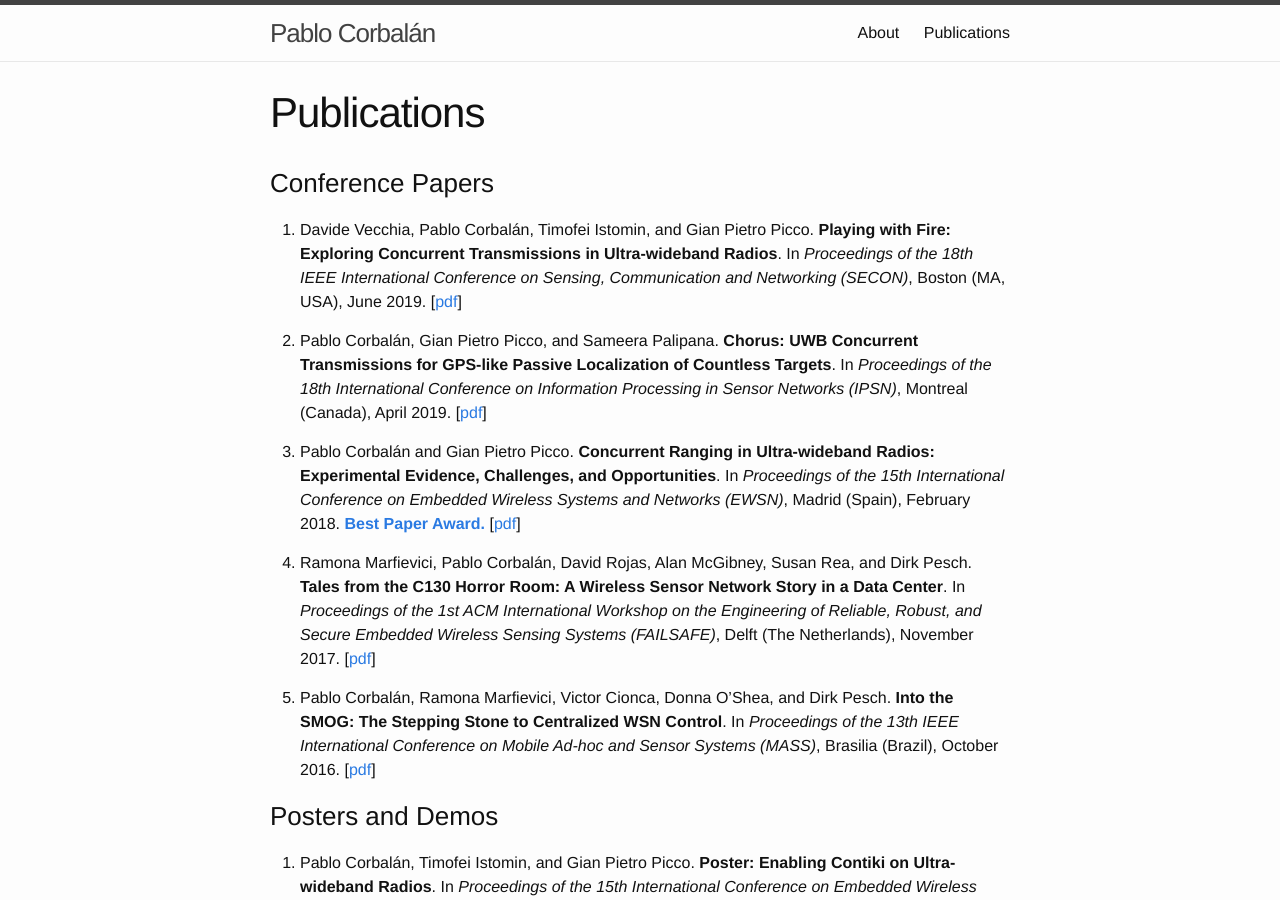
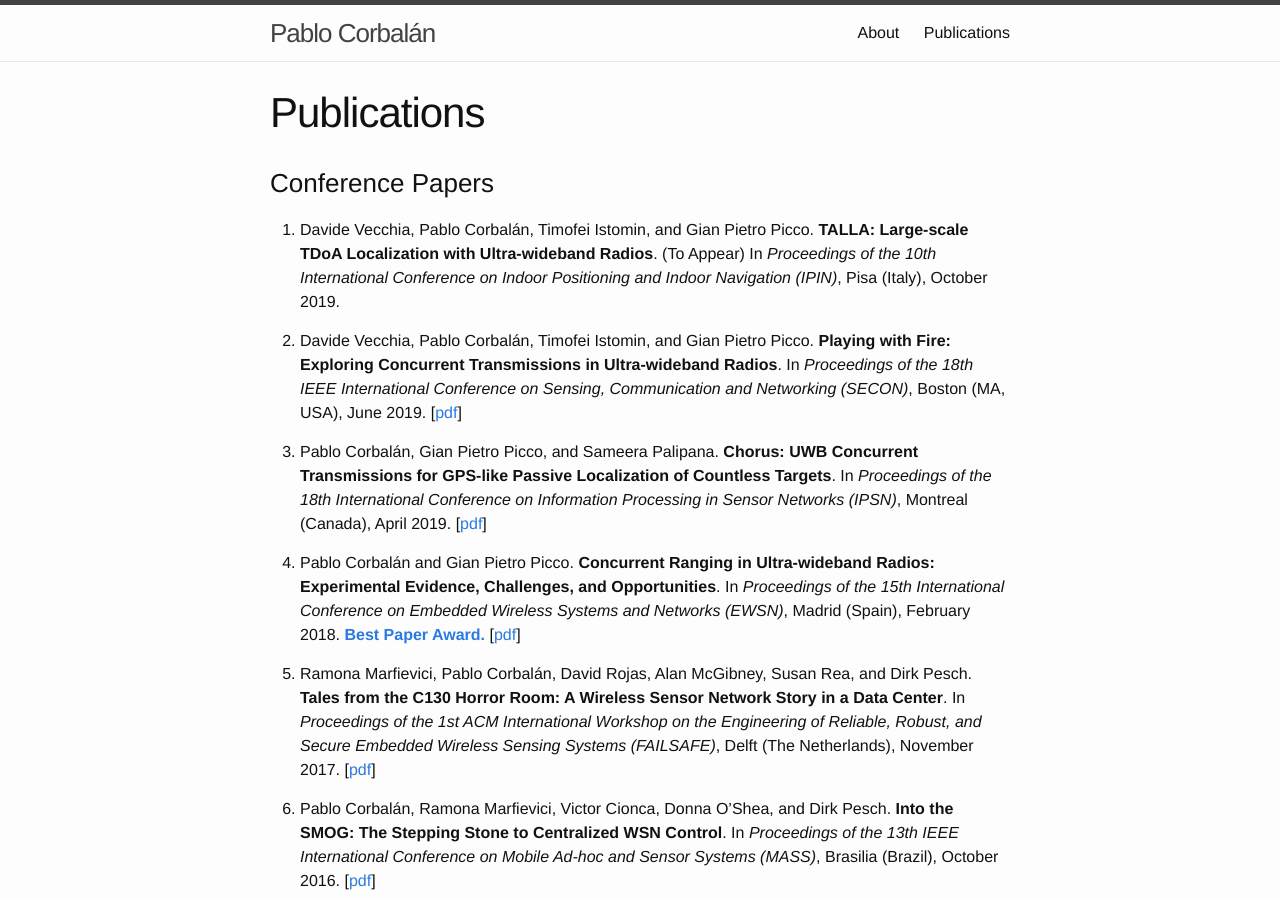
Before and after one commit to pablocorbalan/pablocorbalan.github.io, a Jekyll site: the page built from publications.md, in a window 1280 px wide and 900 px high. Built offline with Jekyll 4.4.1, drawn with Linux system fonts in a browser that asks for light colours.

Commit message:
Add TALLA paper to list (to appear)

```diff
--- a/publications.md
+++ b/publications.md
@@ -5,15 +5,17 @@ permalink: /publications/
 ---
 
 ### Conference Papers
-1. Davide Vecchia, Pablo Corbalán, Timofei Istomin, and Gian Pietro Picco. **Playing with Fire: Exploring Concurrent Transmissions in Ultra-wideband Radios**. In *Proceedings of the 18th IEEE International Conference on Sensing, Communication and Networking (SECON)*, Boston (MA, USA), June 2019. [[pdf](/docs/papers/fire-secon19.pdf)]
+1. Davide Vecchia, Pablo Corbalán, Timofei Istomin, and Gian Pietro Picco. **TALLA: Large-scale TDoA Localization with Ultra-wideband Radios**. (To Appear) In *Proceedings of the 10th International Conference on Indoor Positioning and Indoor Navigation (IPIN)*, Pisa (Italy), October 2019.
 
-2. Pablo Corbalán, Gian Pietro Picco, and Sameera Palipana. **Chorus: UWB Concurrent Transmissions for GPS-like Passive Localization of Countless Targets**. In *Proceedings of the 18th International Conference on Information Processing in Sensor Networks (IPSN)*, Montreal (Canada), April 2019. [[pdf](/docs/papers/chorus-ipsn19.pdf)]
+2. Davide Vecchia, Pablo Corbalán, Timofei Istomin, and Gian Pietro Picco. **Playing with Fire: Exploring Concurrent Transmissions in Ultra-wideband Radios**. In *Proceedings of the 18th IEEE International Conference on Sensing, Communication and Networking (SECON)*, Boston (MA, USA), June 2019. [[pdf](/docs/papers/fire-secon19.pdf)]
 
-3. Pablo Corbalán and Gian Pietro Picco. **Concurrent Ranging in Ultra-wideband Radios: Experimental Evidence, Challenges, and Opportunities**. In *Proceedings of the 15th International Conference on Embedded Wireless Systems and Networks (EWSN)*, Madrid (Spain), February 2018. **[Best Paper Award.](https://ewsn2018.networks.imdea.org)** [[pdf](/docs/papers/ewsn18-concurrent-ranging.pdf)]
+3. Pablo Corbalán, Gian Pietro Picco, and Sameera Palipana. **Chorus: UWB Concurrent Transmissions for GPS-like Passive Localization of Countless Targets**. In *Proceedings of the 18th International Conference on Information Processing in Sensor Networks (IPSN)*, Montreal (Canada), April 2019. [[pdf](/docs/papers/chorus-ipsn19.pdf)]
 
-4. Ramona Marfievici, Pablo Corbalán, David Rojas, Alan McGibney, Susan Rea, and Dirk Pesch. **Tales from the C130 Horror Room: A Wireless Sensor Network Story in a Data Center**. In *Proceedings of the 1st ACM International Workshop on the Engineering of Reliable, Robust, and Secure Embedded Wireless Sensing Systems (FAILSAFE)*, Delft (The Netherlands), November 2017. [[pdf](/docs/papers/tales-c130-horror-failsafe-2017.pdf)]
+4. Pablo Corbalán and Gian Pietro Picco. **Concurrent Ranging in Ultra-wideband Radios: Experimental Evidence, Challenges, and Opportunities**. In *Proceedings of the 15th International Conference on Embedded Wireless Systems and Networks (EWSN)*, Madrid (Spain), February 2018. **[Best Paper Award.](https://ewsn2018.networks.imdea.org)** [[pdf](/docs/papers/ewsn18-concurrent-ranging.pdf)]
 
-5. Pablo Corbalán, Ramona Marfievici, Victor Cionca, Donna O’Shea, and Dirk Pesch. **Into the SMOG: The Stepping Stone to Centralized WSN Control**. In *Proceedings of the 13th IEEE International Conference on Mobile Ad-hoc and Sensor Systems (MASS)*, Brasilia (Brazil), October 2016. [[pdf](/docs/papers/into-the-smog-ieee-mass.pdf)]
+5. Ramona Marfievici, Pablo Corbalán, David Rojas, Alan McGibney, Susan Rea, and Dirk Pesch. **Tales from the C130 Horror Room: A Wireless Sensor Network Story in a Data Center**. In *Proceedings of the 1st ACM International Workshop on the Engineering of Reliable, Robust, and Secure Embedded Wireless Sensing Systems (FAILSAFE)*, Delft (The Netherlands), November 2017. [[pdf](/docs/papers/tales-c130-horror-failsafe-2017.pdf)]
+
+6. Pablo Corbalán, Ramona Marfievici, Victor Cionca, Donna O’Shea, and Dirk Pesch. **Into the SMOG: The Stepping Stone to Centralized WSN Control**. In *Proceedings of the 13th IEEE International Conference on Mobile Ad-hoc and Sensor Systems (MASS)*, Brasilia (Brazil), October 2016. [[pdf](/docs/papers/into-the-smog-ieee-mass.pdf)]
 
 ### Posters and Demos
 
```
